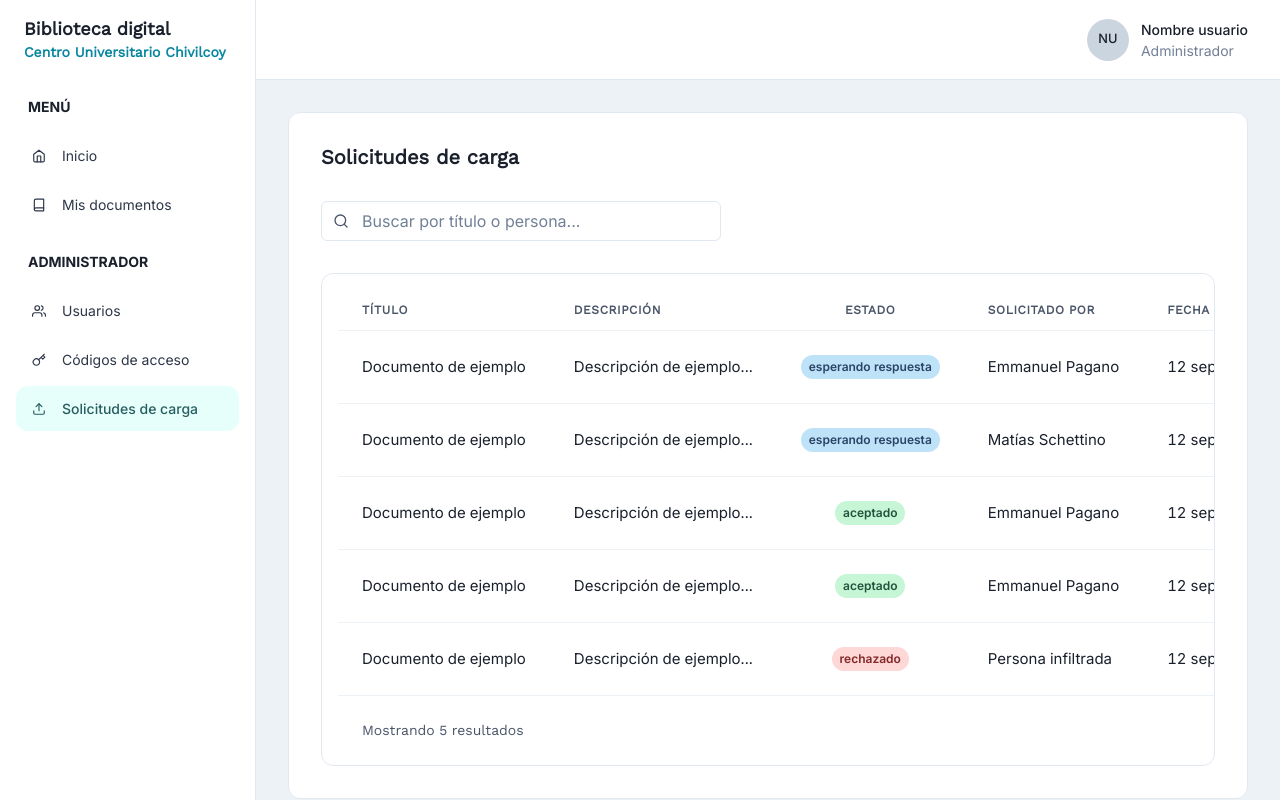
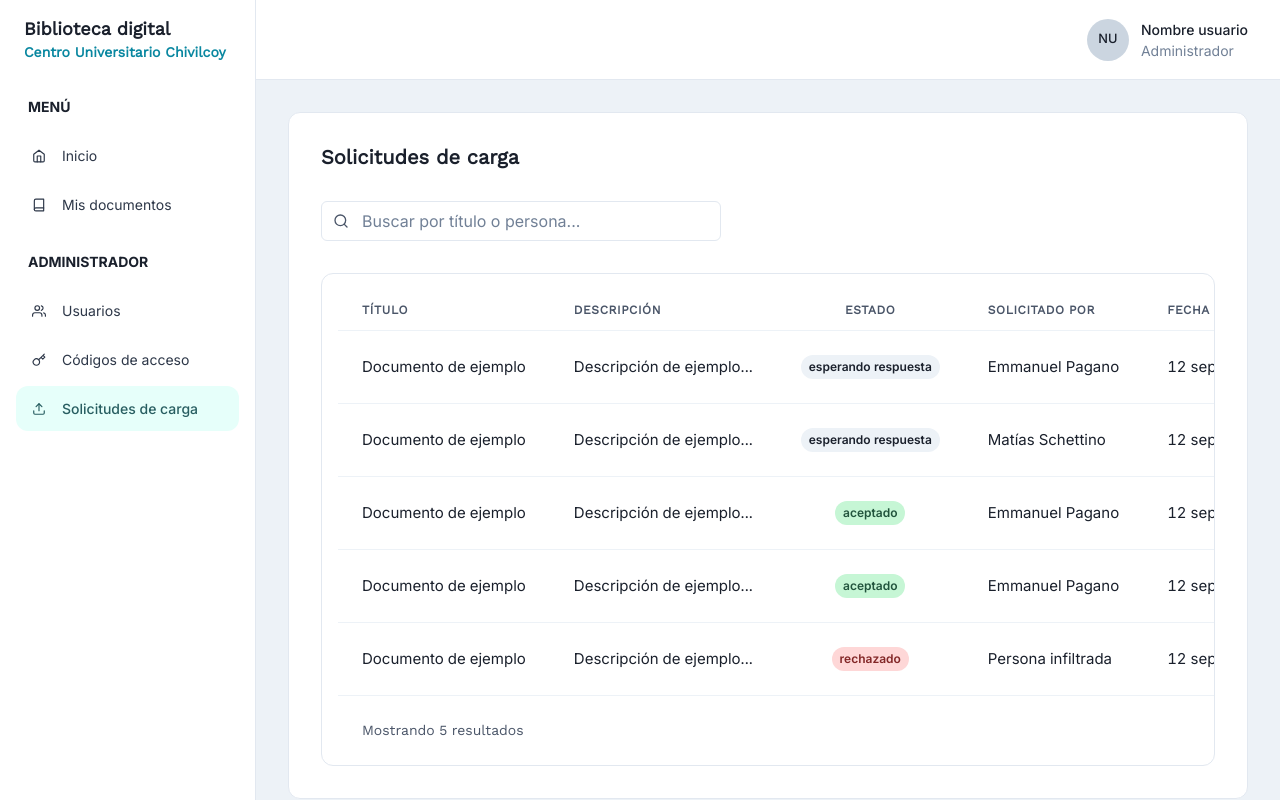
Before and after one commit to federicodesia/biblioteca-digital, a React (Vite) app in the folder frontend/: page /upload-requests in a window 1280 px wide. Built offline with nearby package versions, Linux system fonts and the light colour scheme.

Commit message:
Separando en componentes reutilizables

```diff
--- /dev/null
+++ b/frontend/src/components/content.tsx
@@ -0,0 +1,7 @@
+import { Box, BoxProps } from "@chakra-ui/react"
+
+const Content = ({ ...props }: BoxProps) => {
+    return <Box bg='white' p='8' rounded='xl' border='1px' borderColor='gray.200' {...props} />
+}
+
+export default Content
--- /dev/null
+++ b/frontend/src/components/table-action-button.tsx
@@ -0,0 +1,28 @@
+import { IconButton, Tooltip } from "@chakra-ui/react"
+import { ReactElement } from "react"
+
+interface TableActionButtonProps {
+    icon: ReactElement
+    tooltip: string
+    onClick?: () => void
+}
+
+const TableActionButton = ({ icon, tooltip, onClick }: TableActionButtonProps) => {
+    return <Tooltip
+        openDelay={400}
+        bg='white'
+        p='4'
+        rounded='lg'
+        shadow='lg'
+        label={tooltip} >
+
+        <IconButton
+            variant='ghost'
+            colorScheme='gray'
+            aria-label={tooltip}
+            icon={icon}
+            onClick={onClick} />
+    </Tooltip>
+}
+
+export default TableActionButton
--- a/frontend/src/pages/access-codes-page.tsx
+++ b/frontend/src/pages/access-codes-page.tsx
@@ -1,9 +1,17 @@
-import { Badge, Box, Button, Heading, HStack, IconButton, Input, InputGroup, InputLeftElement, Table, TableCaption, TableContainer, Tbody, Td, Th, Thead, Tooltip, Tr, useClipboard, useToast, VStack } from "@chakra-ui/react"
+import { Badge, Button, Heading, HStack, Input, InputGroup, InputLeftElement, Table, TableCaption, TableContainer, Tbody, Td, Th, Thead, ThemeTypings, Tr, useClipboard, useToast, VStack } from "@chakra-ui/react"
 import { FiClipboard, FiPlus, FiSearch, FiTrash2 } from "react-icons/fi"
+import Content from "../components/content"
 import GenerateAccessCodeModal from "../components/modals/generate-access-code"
+import TableActionButton from "../components/table-action-button"
 import pluralize from "../utils/pluralize"
 
 type Status = 'Disponible' | 'Utilizado' | 'Expirado'
+const statusColors: Record<Status, ThemeTypings['colorSchemes']> = {
+    'Disponible': 'green',
+    'Utilizado': 'blue',
+    'Expirado': 'red'
+}
+
 interface AccessCode {
     code: string
     role: string
@@ -23,14 +31,7 @@ const accessCodes: AccessCode[] = [
 ]
 
 const AccessCodesPage = () => {
-    return <Box
-        position='absolute'
-        top='0'
-        left='0'
-        right='0'
-        p='8'>
-
-        <Box bg='white' p='8' rounded='xl' border='1px' borderColor='gray.200' >
+    return <Content >
         <VStack align='stretch' spacing='8'>
 
             <Heading size='md' fontWeight='600'>
@@ -77,8 +78,7 @@ const AccessCodesPage = () => {
                 </Table>
             </TableContainer>
         </VStack>
-        </Box>
-    </Box>
+    </Content>
 }
 
 const TableItem = (item: AccessCode) => {
@@ -104,48 +104,20 @@ const TableItem = (item: AccessCode) => {
         <Td>{item.code}</Td>
         <Td>{item.role}</Td>
         <Td textAlign='center'>
-            <Badge
-                rounded='xl'
-                px='2'
-                py='2px'
-                fontWeight='600'
-                textTransform='lowercase'
-                colorScheme={
-                    item.status === 'Disponible'
-                        ? 'green'
-                        : item.status === 'Utilizado'
-                            ? 'blue'
-                            : 'red'
-                }>
+            <Badge colorScheme={statusColors[item.status]}>
                 {item.status}
             </Badge>
         </Td>
         <Td>{item.createdBy}</Td>
         <Td>{item.createdAt}</Td>
         <Td textAlign='center'>
-            {
-                item.expiresIn ? pluralize(item.expiresIn, 'día') : '-'
-            }
+            {item.expiresIn ? pluralize(item.expiresIn, 'día') : '-'}
         </Td>
 
         <Td>
             <HStack spacing='2'>
-                <Tooltip label='Eliminar código' openDelay={400} bg='white' p='4' rounded='lg' shadow='lg' >
-                    <IconButton
-                        variant='ghost'
-                        colorScheme='gray'
-                        aria-label='Eliminar código'
-                        icon={<FiTrash2 />} />
-                </Tooltip>
-
-                <Tooltip label='Copiar al portapapeles' openDelay={400} bg='white' p='4' rounded='lg' shadow='lg' >
-                    <IconButton
-                        variant='ghost'
-                        colorScheme='gray'
-                        aria-label='Copiar código'
-                        icon={<FiClipboard />}
-                        onClick={handleCopyToClipboard} />
-                </Tooltip>
+                <TableActionButton icon={<FiTrash2 />} tooltip='Eliminar código' />
+                <TableActionButton icon={<FiClipboard />} tooltip='Copiar al portapapeles' onClick={handleCopyToClipboard} />
             </HStack>
         </Td>
     </Tr>
--- a/frontend/src/pages/main-page.tsx
+++ b/frontend/src/pages/main-page.tsx
@@ -46,7 +46,15 @@ const MainPage = ({ children }: MainPageProps) => {
             <Navbar showSidebarButton={isDownMd} onOpen={onOpen} />
 
             <Box flex='1' position='relative' overflowY='auto'>
-                {children}
+                <Box
+                    position='absolute'
+                    top='0'
+                    left='0'
+                    right='0'
+                    p='8'>
+
+                    {children}
+                </Box>
             </Box>
         </Flex>
     </Flex>
--- a/frontend/src/pages/upload-requests-page.tsx
+++ b/frontend/src/pages/upload-requests-page.tsx
@@ -1,7 +1,15 @@
-import { Badge, Box, Heading, HStack, IconButton, Input, InputGroup, InputLeftElement, Table, TableCaption, TableContainer, Tbody, Td, Th, Thead, Tooltip, Tr, VStack } from "@chakra-ui/react"
+import { Badge, Heading, HStack, Input, InputGroup, InputLeftElement, Table, TableCaption, TableContainer, Tbody, Td, Th, Thead, ThemeTypings, Tr, VStack } from "@chakra-ui/react"
 import { FiCheck, FiEye, FiSearch, FiX } from "react-icons/fi"
+import Content from "../components/content"
+import TableActionButton from "../components/table-action-button"
 
 type Status = 'Esperando respuesta' | 'Aceptado' | 'Rechazado'
+const statusColors: Record<Status, ThemeTypings['colorSchemes']> = {
+    'Esperando respuesta': 'gray',
+    'Aceptado': 'green',
+    'Rechazado': 'red'
+}
+
 interface UploadRequestData {
     id: number
     title: string
@@ -20,14 +28,7 @@ const uploadRequestsData: UploadRequestData[] = [
 ]
 
 const UploadRequestsPage = () => {
-    return <Box
-        position='absolute'
-        top='0'
-        left='0'
-        right='0'
-        p='8'>
-
-        <Box bg='white' p='8' rounded='xl' border='1px' borderColor='gray.200' >
+    return <Content>
         <VStack align='stretch' spacing='8'>
 
             <Heading size='md' fontWeight='600'>
@@ -65,8 +66,7 @@ const UploadRequestsPage = () => {
                 </Table>
             </TableContainer>
         </VStack>
-        </Box>
-    </Box>
+    </Content>
 }
 
 const TableItem = (item: UploadRequestData) => {
@@ -76,19 +76,7 @@ const TableItem = (item: UploadRequestData) => {
         <Td>{item.title}</Td>
         <Td>{item.description}</Td>
         <Td textAlign='center'>
-            <Badge
-                rounded='xl'
-                px='2'
-                py='2px'
-                fontWeight='600'
-                textTransform='lowercase'
-                colorScheme={
-                    status === 'Aceptado'
-                        ? 'green'
-                        : status === 'Rechazado'
-                            ? 'red'
-                            : 'blue'
-                }>
+            <Badge colorScheme={statusColors[status]}>
                 {status}
             </Badge>
         </Td>
@@ -97,31 +85,11 @@ const TableItem = (item: UploadRequestData) => {
 
         <Td>
             <HStack spacing='2' justify='flex-end'>
-                <Tooltip openDelay={400} bg='white' p='4' rounded='lg' shadow='lg' label='Ver detalles'>
-                    <IconButton
-                        variant='ghost'
-                        colorScheme='gray'
-                        aria-label='Ver detalles'
-                        icon={<FiEye />} />
-                </Tooltip>
-
+                <TableActionButton icon={<FiEye />} tooltip='Ver detalles' />
                 {
                     status === 'Esperando respuesta' && <>
-                        <Tooltip openDelay={400} bg='white' p='4' rounded='lg' shadow='lg' label='Rechazar solicitud'>
-                            <IconButton
-                                variant='ghost'
-                                colorScheme='gray'
-                                aria-label='Rechazar solicitud'
-                                icon={<FiX />} />
-                        </Tooltip>
-
-                        <Tooltip openDelay={400} bg='white' p='4' rounded='lg' shadow='lg' label='Aceptar solicitud'>
-                            <IconButton
-                                variant='ghost'
-                                colorScheme='gray'
-                                aria-label='Aceptar solicitud'
-                                icon={<FiCheck />} />
-                        </Tooltip>
+                        <TableActionButton icon={<FiX />} tooltip='Rechazar solicitud' />
+                        <TableActionButton icon={<FiCheck />} tooltip='Aceptar solicitud' />
                     </>
                 }
             </HStack>
--- a/frontend/src/pages/users-page.tsx
+++ b/frontend/src/pages/users-page.tsx
@@ -1,7 +1,14 @@
-import { Avatar, Badge, Box, Heading, HStack, IconButton, Input, InputGroup, InputLeftElement, Table, TableCaption, TableContainer, Tbody, Td, Text, Th, Thead, Tooltip, Tr, VStack } from "@chakra-ui/react"
+import { Avatar, Badge, Heading, HStack, Input, InputGroup, InputLeftElement, Table, TableCaption, TableContainer, Tbody, Td, Text, Th, Thead, ThemeTypings, Tr, VStack } from "@chakra-ui/react"
 import { FiLock, FiSearch, FiUnlock } from "react-icons/fi"
+import Content from "../components/content"
+import TableActionButton from "../components/table-action-button"
 
 type Status = 'Activo' | 'Inhabilitado'
+const statusColors: Record<Status, ThemeTypings['colorSchemes']> = {
+    'Activo': 'green',
+    'Inhabilitado': 'red',
+}
+
 interface UserData {
     name: string
     lastname: string
@@ -22,14 +29,7 @@ const usersData: UserData[] = [
 ]
 
 const UsersPage = () => {
-    return <Box
-        position='absolute'
-        top='0'
-        left='0'
-        right='0'
-        p='8'>
-
-        <Box bg='white' p='8' rounded='xl' border='1px' borderColor='gray.200' >
+    return <Content>
         <VStack align='stretch' spacing='8'>
 
             <Heading size='md' fontWeight='600'>
@@ -68,8 +68,7 @@ const UsersPage = () => {
                 </Table>
             </TableContainer>
         </VStack>
-        </Box>
-    </Box>
+    </Content>
 }
 
 const TableItem = (item: UserData) => {
@@ -85,17 +84,7 @@ const TableItem = (item: UserData) => {
         </Td>
         <Td>{item.role}</Td>
         <Td textAlign='center'>
-            <Badge
-                rounded='xl'
-                px='2'
-                py='2px'
-                fontWeight='600'
-                textTransform='lowercase'
-                colorScheme={
-                    isActive
-                        ? 'green'
-                        : 'red'
-                }>
+            <Badge colorScheme={statusColors[item.status]}>
                 {item.status}
             </Badge>
         </Td>
@@ -104,19 +93,9 @@ const TableItem = (item: UserData) => {
         <Td>{item.invitedBy ?? '-'}</Td>
 
         <Td>
-            <HStack spacing='2'>
-                <Tooltip openDelay={400} bg='white' p='4' rounded='lg' shadow='lg' label={isActive ? 'Inhabilitar cuenta' : 'Activar cuenta'}>
-                    <IconButton
-                        variant='ghost'
-                        colorScheme='gray'
-                        aria-label={isActive ? 'Inhabilitar cuenta' : 'Activar cuenta'}
-                        icon={
-                            isActive
-                                ? <FiLock />
-                                : <FiUnlock />
-                        } />
-                </Tooltip>
-            </HStack>
+            <TableActionButton
+                icon={isActive ? <FiLock /> : <FiUnlock />}
+                tooltip={isActive ? 'Inhabilitar cuenta' : 'Habilitar cuenta'} />
         </Td>
     </Tr>
 }
--- a/frontend/src/theme/index.ts
+++ b/frontend/src/theme/index.ts
@@ -10,6 +10,17 @@ const theme = extendTheme(
         fonts: {
             heading: `Work Sans, system-ui, sans-serif`,
             body: `Inter, system-ui, sans-serif`,
+        },
+        components: {
+            Badge: {
+                baseStyle: {
+                    rounded: 'xl',
+                    px: '2',
+                    py: '2px',
+                    fontWeight: '600',
+                    textTransform: 'lowercase',
+                }
+            }
         }
     },
     withDefaultColorScheme({ colorScheme: primaryColorScheme })
```
Lines whose indentation alone changed are shown as unchanged.
